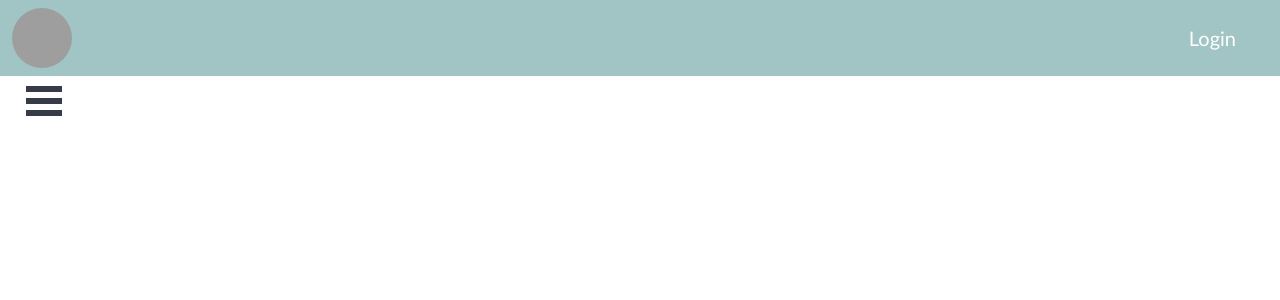
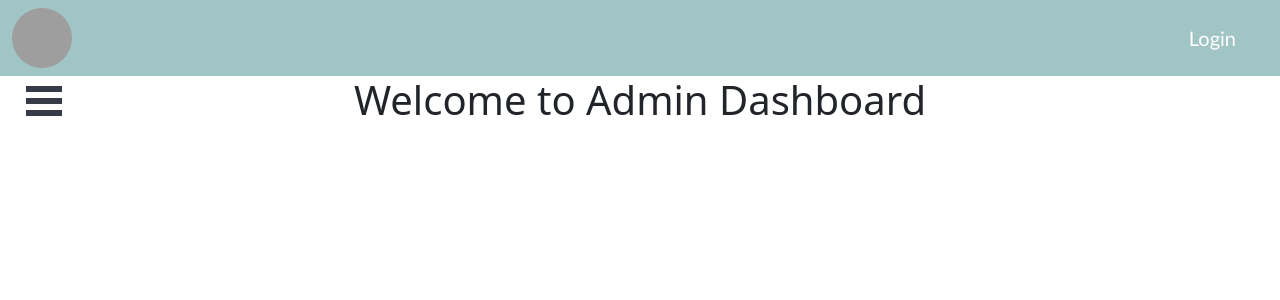
Before and after one commit to tharunmadasi/MastersCoding, a React (Create React App) app: page /Admin in a window 1280 px wide. Shown: the top 300 px of the page. Built offline with nearby package versions, Linux system fonts and the light colour scheme; grey boxes are pictures that could not be loaded.

Commit message:
admin folder changed

```diff
--- a/src/Admin/Admin.js
+++ b/src/Admin/Admin.js
@@ -5,6 +5,7 @@ import { Outlet } from "react-router-dom";
 function Admin (){
     return (
         <div className="admin" id="outer-container">
+          <h1>Welcome to Admin Dashboard</h1>
       <SideBar pageWrapId={'page-wrap'} outerContainerId={'outer-container'} />
       <div id="page-wrap">
         <Outlet />
--- a/src/Home.js
+++ b/src/Home.js
@@ -1,4 +1,4 @@
-import React,{ useState } from 'react';
+import React from 'react';
 import './Home.css'
 import Carousel from './images';
 
@@ -23,7 +23,6 @@ function Home() {
           </section>
     </div>
   )
-
 }
 
 export default Home
```
